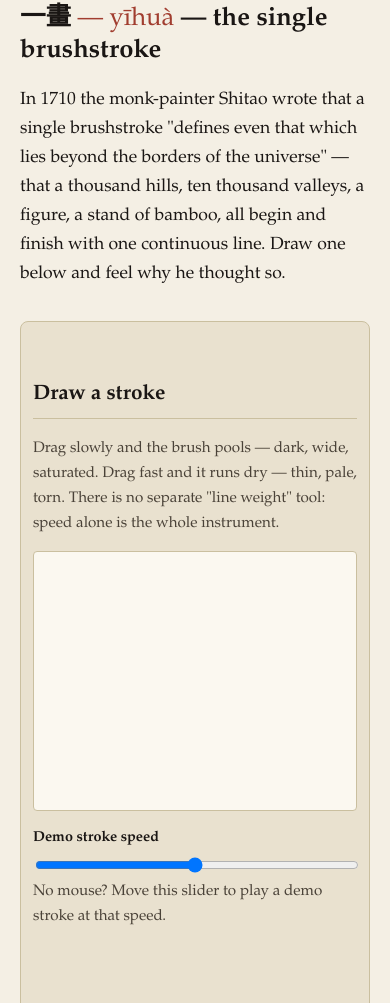
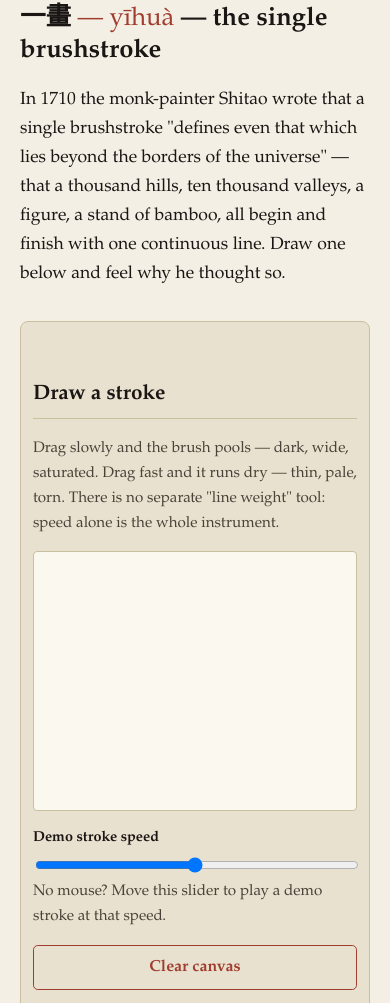
Before and after one commit to comp4020-agentic-coding-studio/comp4020-ass1-shitao, a website built with Vite: page index.html in a window 390 px wide. Shown: the part 65-1068 px from the top of the page. Built offline with nearby package versions, Linux system fonts and the light colour scheme.

Commit message:
styles.css: fix dead gap in mobile controls layout
The mobile media query switched .controls to flex-direction: column
but left .control's flex: 1 1 16rem basis in place, which becomes a
minimum *height* rather than width once the axis flips -- forcing a
256px-tall block around a slider that only needed ~100px, and leaving
a large empty gap before the Clear canvas button. Reset flex-basis to
auto in the same media query so it sizes to content.

```diff
--- a/styles.css
+++ b/styles.css
@@ -151,4 +151,8 @@ button:focus-visible {
     flex-direction: column;
     align-items: stretch;
   }
+
+  .control {
+    flex-basis: auto;
+  }
 }
```
